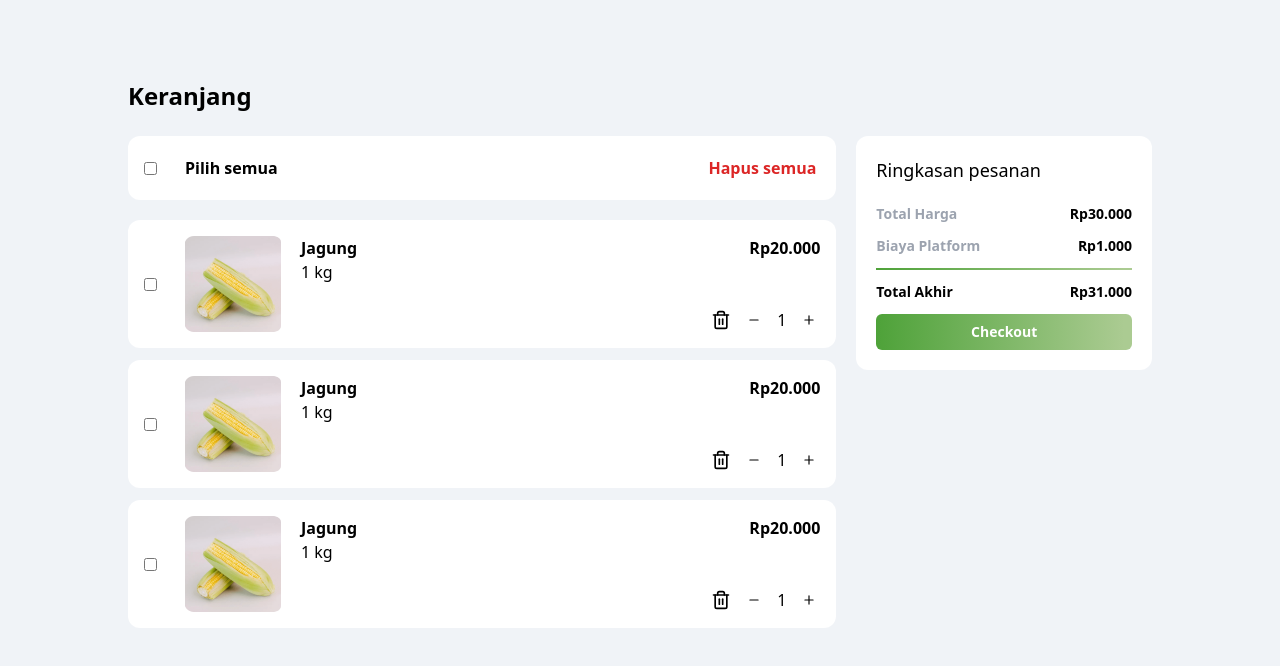
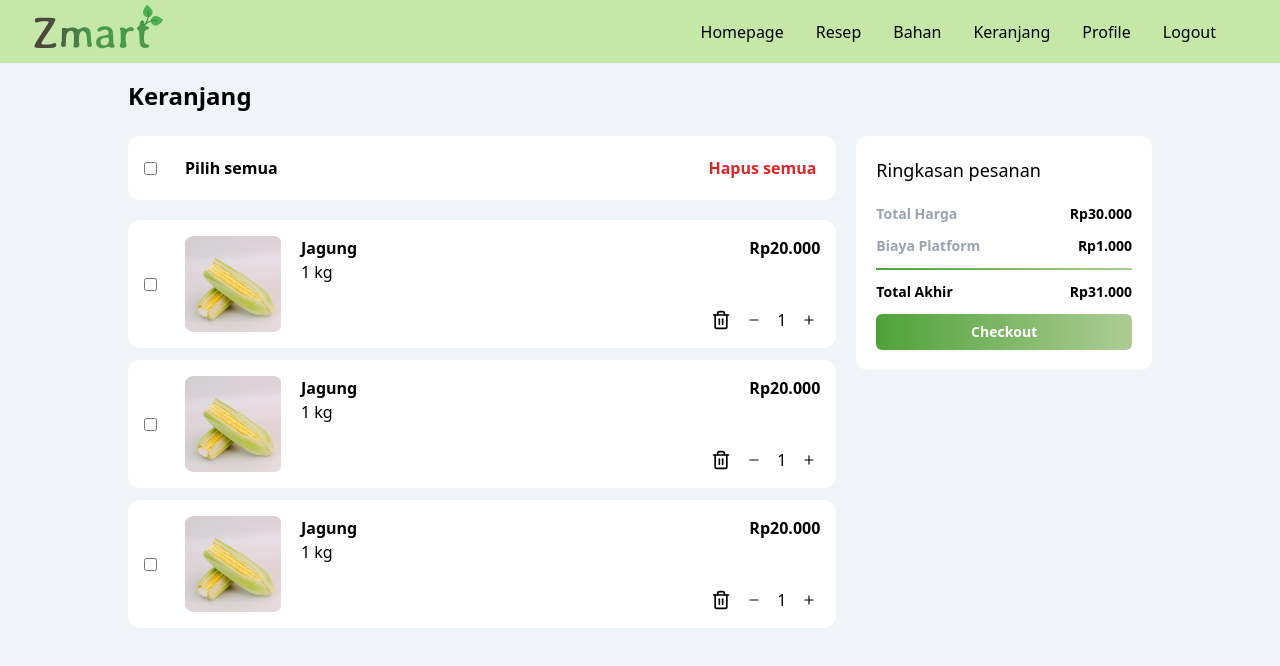
Before and after one commit to gnnyfon/zmarter, a Next.js app: page /cart in a window 1280 px wide. Shown: the top 666 px of the page. Built offline with nearby package versions, Linux system fonts and the light colour scheme.

Commit message:
fix: navbar

```diff
--- a/src/app/page.tsx
+++ b/src/app/page.tsx
@@ -1,12 +1,12 @@
 import { Metadata } from 'next';
-// import { Navbar } from '../components'
+import { Navbar } from '../components'
 import Image from 'next/image';
 import Link from 'next/link';
 
 function Page() {
   return (
     <>
-      {/* <Navbar /> */}
+      <Navbar />
       <div>hi, this is landing page</div>
     </>
   );
--- a/src/components/modules/CartModule/index.tsx
+++ b/src/components/modules/CartModule/index.tsx
@@ -1,10 +1,11 @@
+import { Navbar } from "@/components/elements"
 import ItemSection from "./sections/ItemSection"
 import SummarySection from "./sections/SummarySection"
 
 export const CartModule = () => {
     return (
         <div className="flex flex-col items-center h-screen gap-2 bg-[#F0F3F7]">
-            {/* <Navbar /> */}
+            <Navbar />
             <main className="flex flex-col gap-6 mt-20 items-center w-4/5">
                 <h1 className="font-bold text-2xl w-full">Keranjang</h1>
                 <div className="w-full flex gap-5">
```
